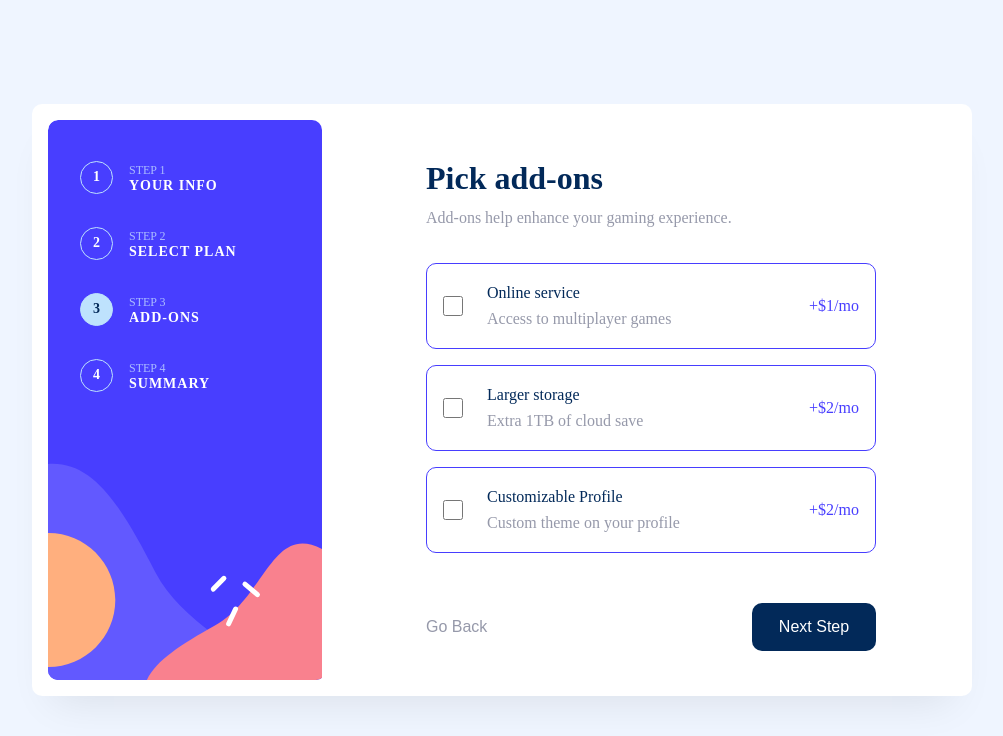
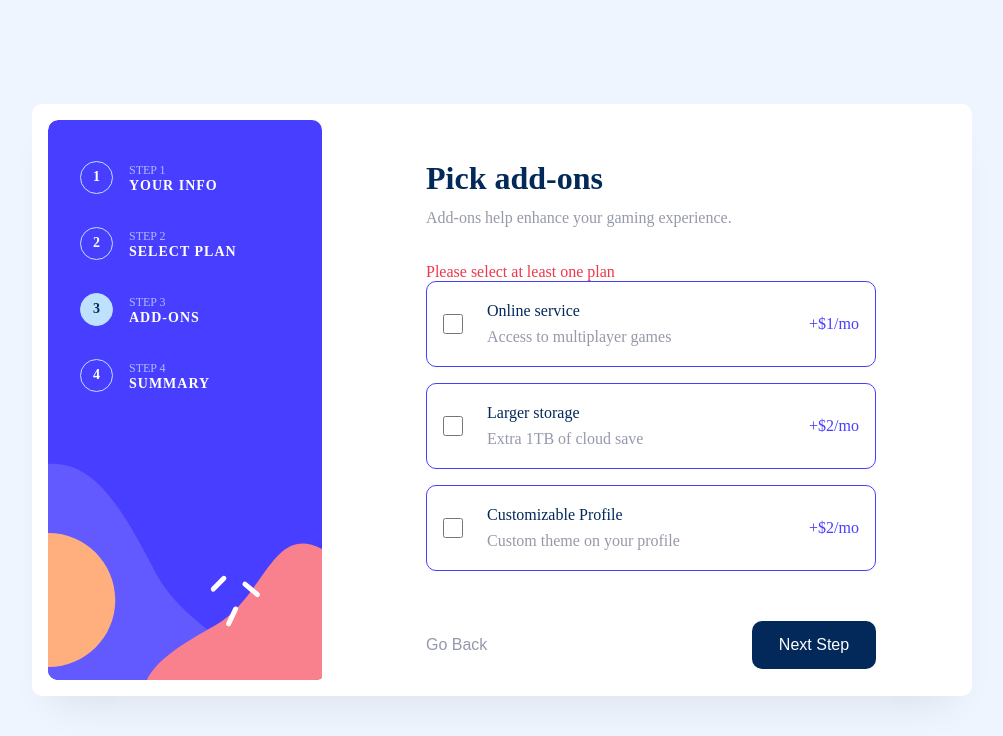
Before and after one commit to KiwiScreams/Multi-step-form, a React (Vite) app: page /add-ons in a window 1280 px wide. Shown: the top 736 px of the page, without its empty margins (138-1141 px from the left). Built offline with nearby package versions, Linux system fonts and the light colour scheme.

Commit message:
selected services validation

```diff
--- a/src/components/form/Forms.css
+++ b/src/components/form/Forms.css
@@ -267,3 +267,7 @@ th {
   line-height: 25px;
   text-align: center;
 }
+.error-message-select
+{
+    color: var(--error-clr);
+}
--- a/src/components/form/add-ons/AddOns.jsx
+++ b/src/components/form/add-ons/AddOns.jsx
@@ -4,18 +4,20 @@ import { yupResolver } from "@hookform/resolvers/yup";
 import validationSchema from "../../../validation-schema";
 import { useNavigate } from "react-router-dom";
 import { useState, useEffect } from "react";
-function AddOns({setSelectedServices, selectedServices}) {
+function AddOns({ setSelectedServices, selectedServices }) {
   const {
     handleSubmit,
     formState: { errors },
   } = useForm();
-
   const navigate = useNavigate();
   const [localSelectedServices, setLocalSelectedServices] = useState(
     JSON.parse(localStorage.getItem("selectedServices")) || []
   );
   useEffect(() => {
-    localStorage.setItem("selectedServices", JSON.stringify(localSelectedServices));
+    localStorage.setItem(
+      "selectedServices",
+      JSON.stringify(localSelectedServices)
+    );
   }, [localSelectedServices]);
 
   const handleCheckboxChange = (event) => {
@@ -55,21 +57,17 @@ function AddOns({setSelectedServices, selectedServices}) {
       price: "+$2/mo",
     },
   ];
-  const [service, setServices] = useState([]);
-  // const handleServiceChange = (service) => {
-  //   if (service.includes(service)) {
-  //     setServices(service.filter((s) => s !== service));
-  //   } else {
-  //     setServices([...service, service]);
-  //   }
-  //   handleServiceSelection(service);
-  // };
   return (
     <>
       <section className="personal-info-section">
         <h1>Pick add-ons</h1>
         <p>Add-ons help enhance your gaming experience.</p>
         <form onSubmit={handleSubmit(onSubmit)}>
+          {selectedServices.length === 0 && (
+            <span className="error-message-select">
+              Please select at least one plan
+            </span>
+          )}
           <div className="services-container flex">
             {services.map((service, index) => (
               <div key={index} className={`service flex`}>
@@ -97,7 +95,9 @@ function AddOns({setSelectedServices, selectedServices}) {
             <button className="back-btn" type="button" onClick={onGoBack}>
               Go Back
             </button>
-            <Button text="Next Step"></Button>
+            <button disabled={selectedServices.length === 0} className="btn">
+              Next Step
+            </button>
           </div>
         </form>
       </section>
--- a/src/components/form/button/Button.jsx
+++ b/src/components/form/button/Button.jsx
@@ -1,8 +1,8 @@
 import "./Button.css"
-function Button(props, className, onClick) {
+function Button(props, className, onClick, disabled) {
     return (
         <>
-            <button className={`btn ${props.className}`} onClick={onClick}>
+            <button className={`btn ${props.className}`} disabled={disabled} onClick={onClick}>
                 {props.text}
             </button>
         </>
```
